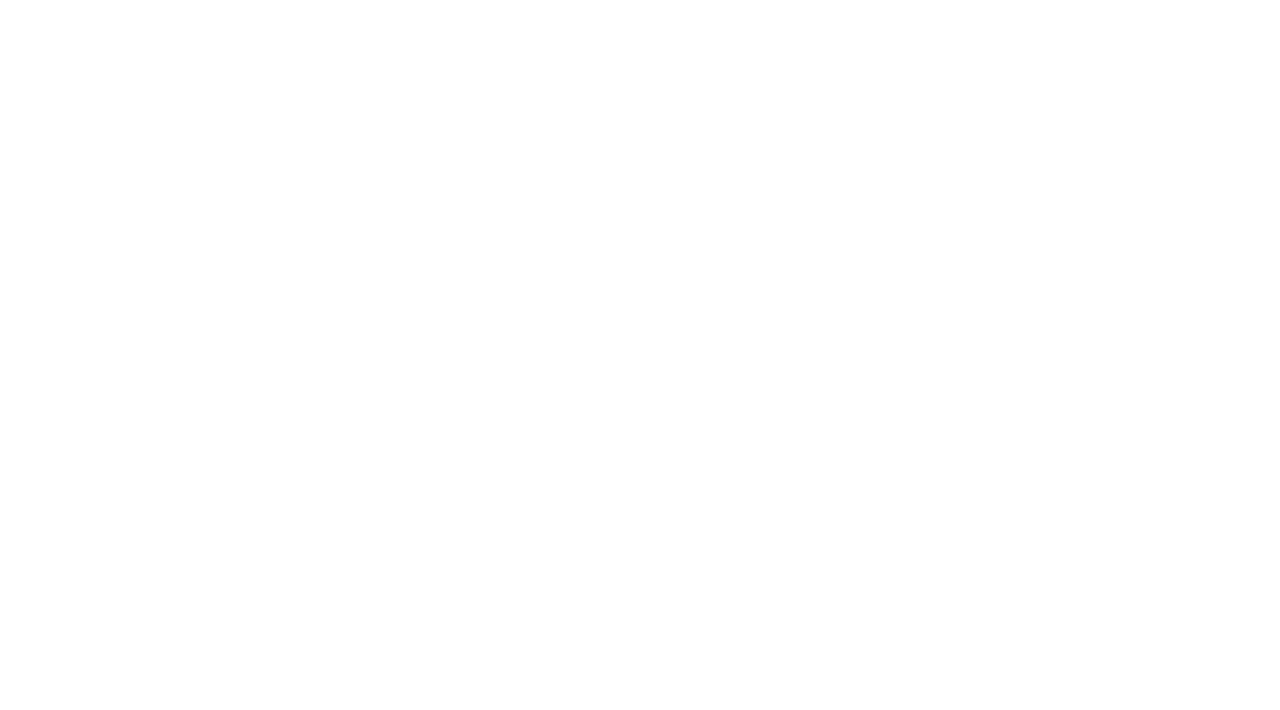
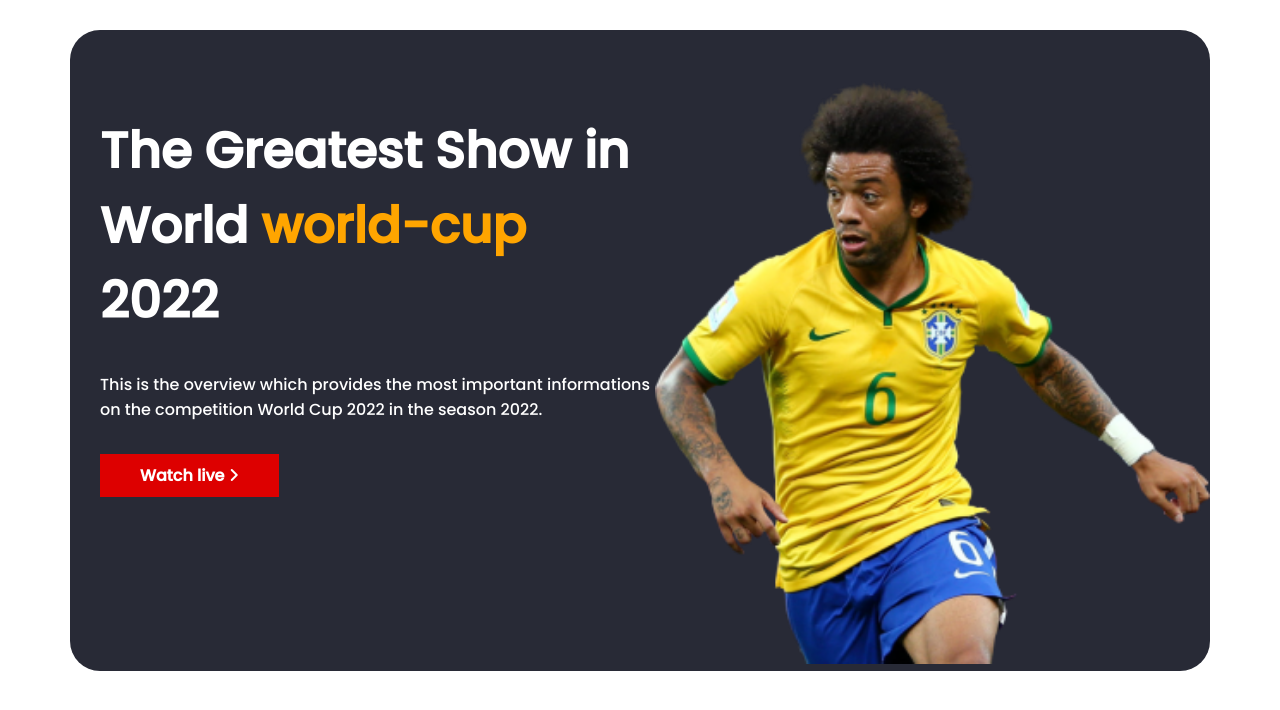
Before and after one commit to swadebsharma6/repair-final-world-cup, a plain HTML site: page blog.html in a window 1280 px wide. Drawn offline with Linux system fonts and the light colour scheme; a web font is replaced by a local one.

Commit message:
add the header in blog.html

```diff
--- a/blog.html
+++ b/blog.html
@@ -4,9 +4,27 @@
     <meta charset="UTF-8">
     <meta http-equiv="X-UA-Compatible" content="IE=edge">
     <meta name="viewport" content="width=device-width, initial-scale=1.0">
+    <!-- fontawsome -->
+    <script src="https://kit.fontawesome.com/4d4d1d054d.js" crossorigin="anonymous"></script>
+    <!-- style sheet -->
+    <link rel="stylesheet" href="style.css">
     <title>Blogs Fifa-World-cup</title>
 </head>
 <body>
-
+     <!-- start header section -->
+     <header>
+        <div class="container">
+          <div class="split content">
+            <h1>The Greatest Show in World <span class="orange">world-cup</span> 2022</h1>
+            <p class="head-pera">This is the overview which provides the most important informations on the competition World Cup 2022 in the season 2022.</p>
+            <br>
+            <a class="link-button" href="#" target="_blank"> Watch live <span><i class="fa-solid fa-angle-right"></i> </span></a>
+          </div>
+          <div class="split banner">
+            <img src="world-cup-main/assets/Banner Image.png" alt="">
+          </div>
+        </div>
+      </header>
+      <!-- finish header section -->
 </body>
 </html>
--- /dev/null
+++ b/style2.css
@@ -0,0 +1,57 @@
+
+
+@import url('https://fonts.googleapis.com/css2?family=Aclonica&family=Josefin+Sans&family=Noto+Serif&family=Poppins:wght@500&family=Prata&display=swap');
+
+
+/* utility or common style */
+body{
+
+   padding: 0;
+   margin: 0;
+   font-family: 'Poppins', sans-serif;
+}
+h1{
+   font-size: 50px;
+   color: white;
+}
+.head-pera{
+   color: white;
+}
+.orange{
+   color: orange;
+}
+
+/* styleing the header section */
+
+header{
+   height: 646px;
+   margin: 30px 70px;
+
+
+}
+.container{
+   display: flex;
+   background-color: rgb(40,42,54);
+   border-radius: 30px;
+
+}
+.split{
+   width: 50%;
+}
+.content{
+   margin-top: 50px;
+   margin-left: 30px;
+}
+.banner{
+   margin-top: 50px;
+}
+.split img{
+   width: 100%;
+}
+.link-button{
+   text-decoration: none;
+   font-weight: bold;
+   padding: 10px 40px;
+   background-color: #DD0000;
+   color: white;
+}
```
